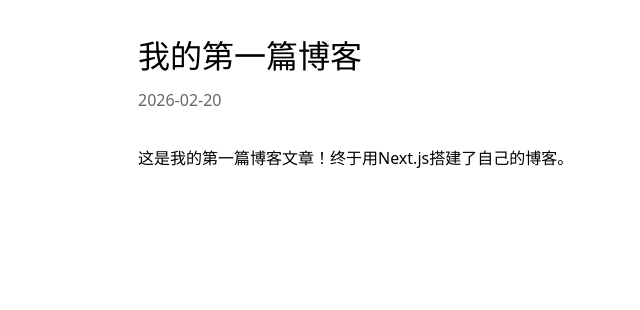
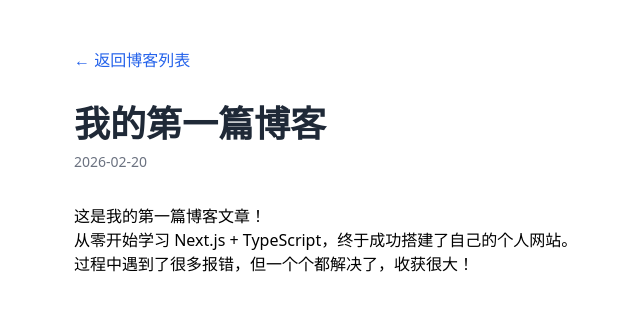
Before and after one commit to Lzs-web/my-blog, a Next.js app: page /my-blog/blog/1 in a window 1280 px wide. Shown: the top 310 px of the page, without its empty margins (134-774 px from the left). Built offline with nearby package versions, Linux system fonts and the light colour scheme.

Commit message:
更新博客内容

```diff
--- a/app/blog/[id]/page.tsx
+++ b/app/blog/[id]/page.tsx
@@ -1,4 +1,6 @@
 // app/blog/[id]/page.tsx
+import Link from 'next/link'
+
 interface Props {
   params: { id: string }
 }
@@ -6,13 +8,21 @@ interface Props {
 const posts = {
   '1': {
     title: '我的第一篇博客',
-    content: '这是我的第一篇博客文章！终于用Next.js搭建了自己的博客。',
-    date: '2026-02-20'
+    date: '2026-02-20',
+    content: `
+      <p>这是我的第一篇博客文章！</p>
+      <p>从零开始学习 Next.js + TypeScript，终于成功搭建了自己的个人网站。</p>
+      <p>过程中遇到了很多报错，但一个个都解决了，收获很大！</p>
+    `
   },
   '2': {
     title: '用Next.js搭博客真简单',
-    content: '跟着教程走，10分钟就能上线一个属于自己的博客。Next.js真的很强大！',
-    date: '2026-02-21'
+    date: '2026-02-21',
+    content: `
+      <p>Next.js 真的很强大！</p>
+      <p>配合 TypeScript 和 Tailwind CSS，开发体验非常好。</p>
+      <p>最重要的是可以免费部署在 GitHub Pages 上，强烈推荐！</p>
+    `
   },
 }
 
@@ -28,14 +38,29 @@ export default async function PostPage({ params }: Props) {
   const post = posts[id as keyof typeof posts]
 
   if (!post) {
-    return <div style={{ padding: '2rem' }}>文章不存在</div>
+    return (
+      <main className="max-w-4xl mx-auto px-4 py-12">
+        <h1 className="text-2xl">文章不存在</h1>
+        <Link href="/blog" className="text-blue-600 hover:underline mt-4 block">
+          ← 返回博客列表
+        </Link>
+      </main>
+    )
   }
 
   return (
-    <main style={{ padding: '2rem', maxWidth: '800px', margin: '0 auto' }}>
-      <h1 style={{ fontSize: '2rem', marginBottom: '0.5rem' }}>{post.title}</h1>
-      <p style={{ color: '#666', marginBottom: '2rem' }}>{post.date}</p>
-      <div style={{ lineHeight: '1.8' }}>{post.content}</div>
+    <main className="max-w-4xl mx-auto px-4 py-12">
+      <Link href="/blog" className="text-blue-600 hover:underline mb-8 inline-block">
+        ← 返回博客列表
+      </Link>
+      <article>
+        <h1 className="text-4xl font-bold mb-2 text-gray-800">{post.title}</h1>
+        <p className="text-gray-500 text-sm mb-8">{post.date}</p>
+        <div
+          className="prose prose-lg max-w-none"
+          dangerouslySetInnerHTML={{ __html: post.content }}
+        />
+      </article>
     </main>
   )
 }
--- a/app/blog/page.tsx
+++ b/app/blog/page.tsx
@@ -1,9 +1,29 @@
 // app/blog/page.tsx
+import Link from 'next/link'
+
+const posts = [
+  { id: '1', title: '我的第一篇博客', date: '2026-02-20', summary: '这是我的第一篇博客文章，记录了搭建个人网站的过程。' },
+  { id: '2', title: '用Next.js搭博客真简单', date: '2026-02-21', summary: 'Next.js + TypeScript + Tailwind，完美组合！' },
+]
+
 export default function BlogPage() {
   return (
-    <div style={{ padding: '2rem' }}>
-      <h1>✅ 博客页面可以访问了</h1>
-      <p>如果看到这个，说明路由正常</p>
-    </div>
+    <main className="max-w-4xl mx-auto px-4 py-12">
+      <h1 className="text-4xl font-bold mb-8 text-gray-800">我的博客</h1>
+      <div className="space-y-8">
+        {posts.map(post => (
+          <article key={post.id} className="border-b border-gray-200 pb-8">
+            <Link
+              href={`/blog/${post.id}`}
+              className="text-2xl font-semibold text-blue-600 hover:text-blue-800 transition block mb-2"
+            >
+              {post.title}
+            </Link>
+            <p className="text-gray-500 text-sm mb-3">{post.date}</p>
+            <p className="text-gray-700 leading-relaxed">{post.summary}</p>
+          </article>
+        ))}
+      </div>
+    </main>
   )
 }
```
